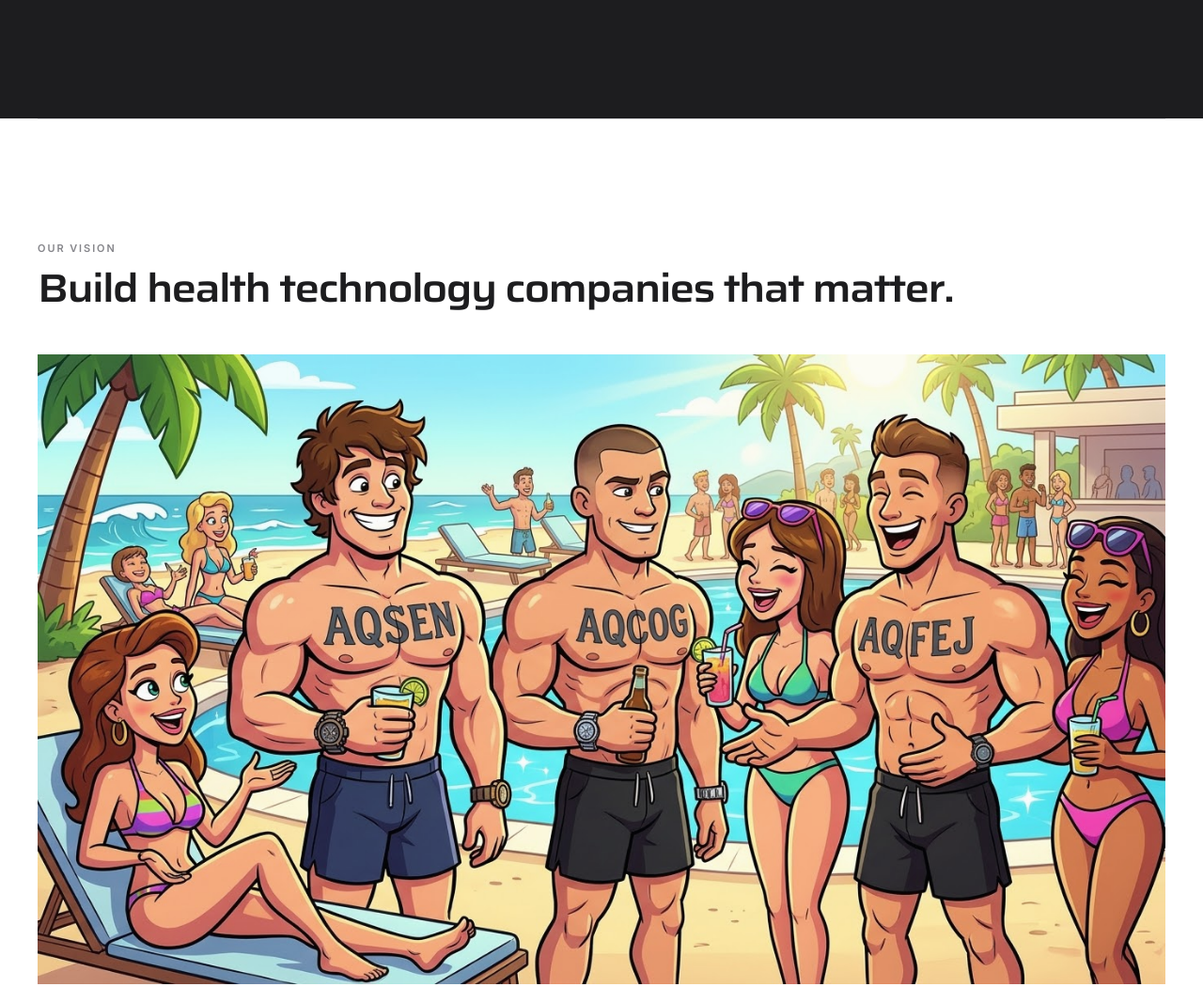
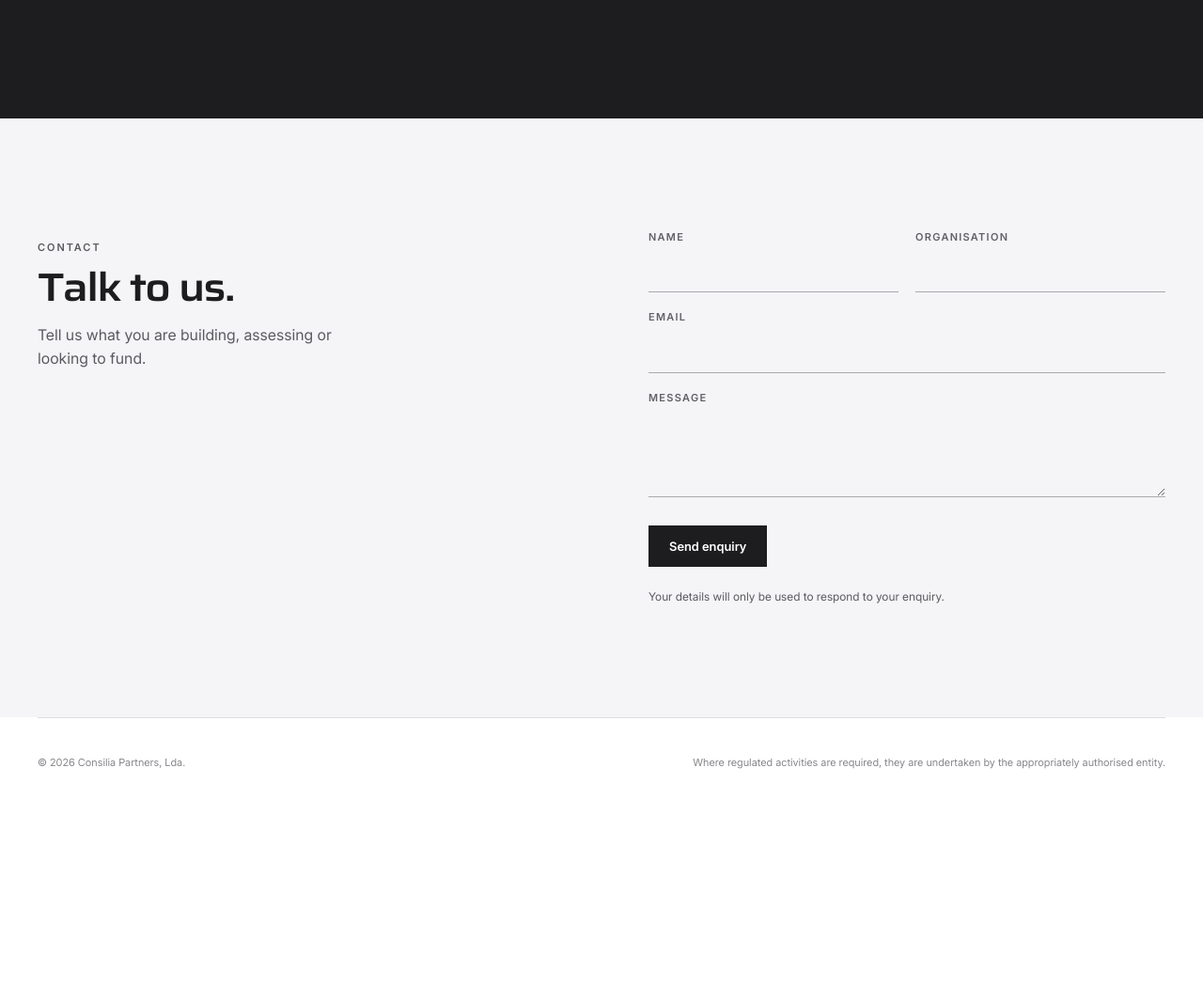
Before and after one commit to jbpl71/consilia-partners, a plain HTML site: page dist/index.html in a window 1280 px wide. Shown: the part 1980-3030 px from the top of the page at 94% size. After the commit the page ends 2839 px from the top, so only its background shows below. Drawn offline with Linux system fonts and the light colour scheme.

Commit message:
Remove vision section

```diff
--- a/dist/index.html
+++ b/dist/index.html
@@ -24,7 +24,6 @@
       </section>
       <section id="approach" class="wrap section"><div class="section-grid"><div><p class="eyebrow">What we do</p><h2>We work across the investment cycle.</h2></div><div><p class="lead">We focus on health technology in Europe and the Gulf. We partner with VC and private-equity firms, investors and regulated fund managers.</p><p class="body-copy">We bring sector knowledge, investment experience and operating support. Our role changes with the assignment; the work stays practical.</p><div class="capabilities"><article class="capability"><span>01</span><h3>Build strategies</h3><p>We define investment focus, market opportunity, investment criteria and fund propositions.</p></article><article class="capability"><span>02</span><h3>Assess investments</h3><p>We source, screen and assess health technology companies and investment opportunities.</p></article><article class="capability"><span>03</span><h3>Support companies</h3><p>We work with investors, boards and management teams on growth, financing and execution.</p></article></div></div></div></section>
       <section class="statement"><div class="wrap section"><p class="eyebrow">Our focus</p><h2>Health technology. Europe and the Gulf. From investment strategy to company growth.</h2></div></section>
-      <section class="vision"><div class="wrap section"><p class="eyebrow">Our Vision</p><h2>Build health technology companies that matter.</h2><img class="vision-image" src="assets/our-vision.png" alt="Illustrated poolside scene" /></div></section>
       <section id="contact" class="contact"><div class="wrap section"><div class="contact-grid"><div><p class="eyebrow">Contact</p><h2>Talk to us.</h2><p>Tell us what you are building, assessing or looking to fund.</p></div><form class="form" id="contact-form"><div class="form-row"><div class="field"><label for="name">Name</label><input id="name" name="name" autocomplete="name" required></div><div class="field"><label for="organisation">Organisation</label><input id="organisation" name="organisation" autocomplete="organization"></div></div><div class="field"><label for="email">Email</label><input id="email" name="email" type="email" autocomplete="email" required></div><div class="field"><label for="message">Message</label><textarea id="message" name="message" required></textarea></div><button type="submit">Send enquiry</button><p class="form-note">Your details will only be used to respond to your enquiry.</p><p class="form-status" id="form-status" role="status">Thank you. This private preview is not yet connected to email delivery.</p></form></div></div></section>
     </main>
     <footer class="wrap footer"><p>© 2026 Consilia Partners, Lda.</p><p>Where regulated activities are required, they are undertaken by the appropriately authorised entity.</p></footer>
```
